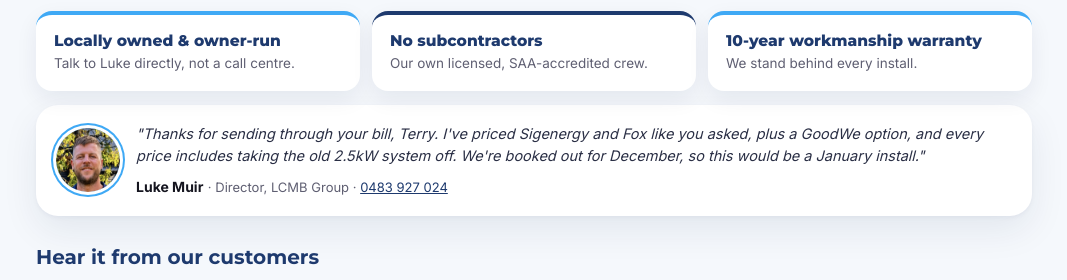
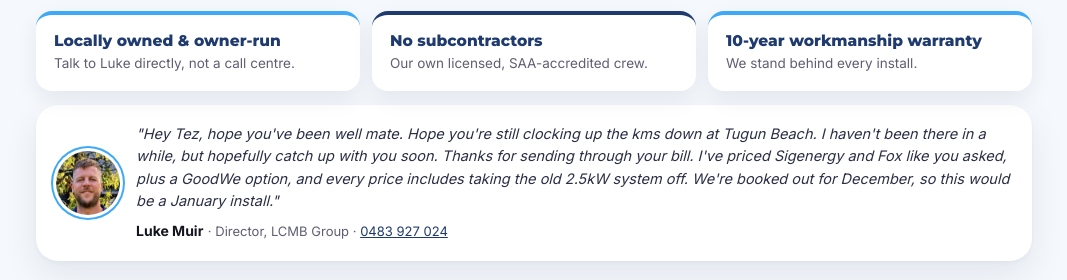
Before and after one commit to LCMBgroup/lcmb-proposals, a plain HTML site: page terry-hands-3bfe/index.html in a window 1280 px wide. Shown: the part 1968-2248 px from the top of the page, without its empty margins (106-1173 px from the left). Drawn offline with nearby package versions, Linux system fonts and the light colour scheme.

Commit message:
Terry Hands: personal note from Luke
Co-Authored-By: Claude Opus 5.5 <noreply@anthropic.com>
Claude-Session: https://claude.ai/code/session_011YPQZX7AoMXzcCFBnt2d1N

```diff
--- a/terry-hands-3bfe/index.html
+++ b/terry-hands-3bfe/index.html
@@ -372,7 +372,7 @@
   </div>
   <div class="card lukenote">
     <img src="../assets/luke.png" alt="Luke Muir">
-    <div><p>"Thanks for sending through your bill, Terry. I've priced Sigenergy and Fox like you asked, plus a GoodWe option, and every price includes taking the old 2.5kW system off. We're booked out for December, so this would be a January install."</p><b>Luke Muir</b> <span>· Director, LCMB Group · <a href="tel:0483927024">0483 927 024</a></span></div>
+    <div><p>"Hey Tez, hope you've been well mate. Hope you're still clocking up the kms down at Tugun Beach. I haven't been there in a while, but hopefully catch up with you soon. Thanks for sending through your bill. I've priced Sigenergy and Fox like you asked, plus a GoodWe option, and every price includes taking the old 2.5kW system off. We're booked out for December, so this would be a January install."</p><b>Luke Muir</b> <span>· Director, LCMB Group · <a href="tel:0483927024">0483 927 024</a></span></div>
   </div>
   <div class="rv-mini">
     <div class="card review"><div class="stars">★★★★★</div><p>Luke, Harry and the team installed my roof top panels and a large battery on Monday morning. They arrived on time, didn't muck around and completed the job by 1pm. No mess and no hassles. Highly recommended.</p><div class="who"><i>A</i><div><b>Andrew C.</b><small>Solar + battery</small></div></div></div>
```
